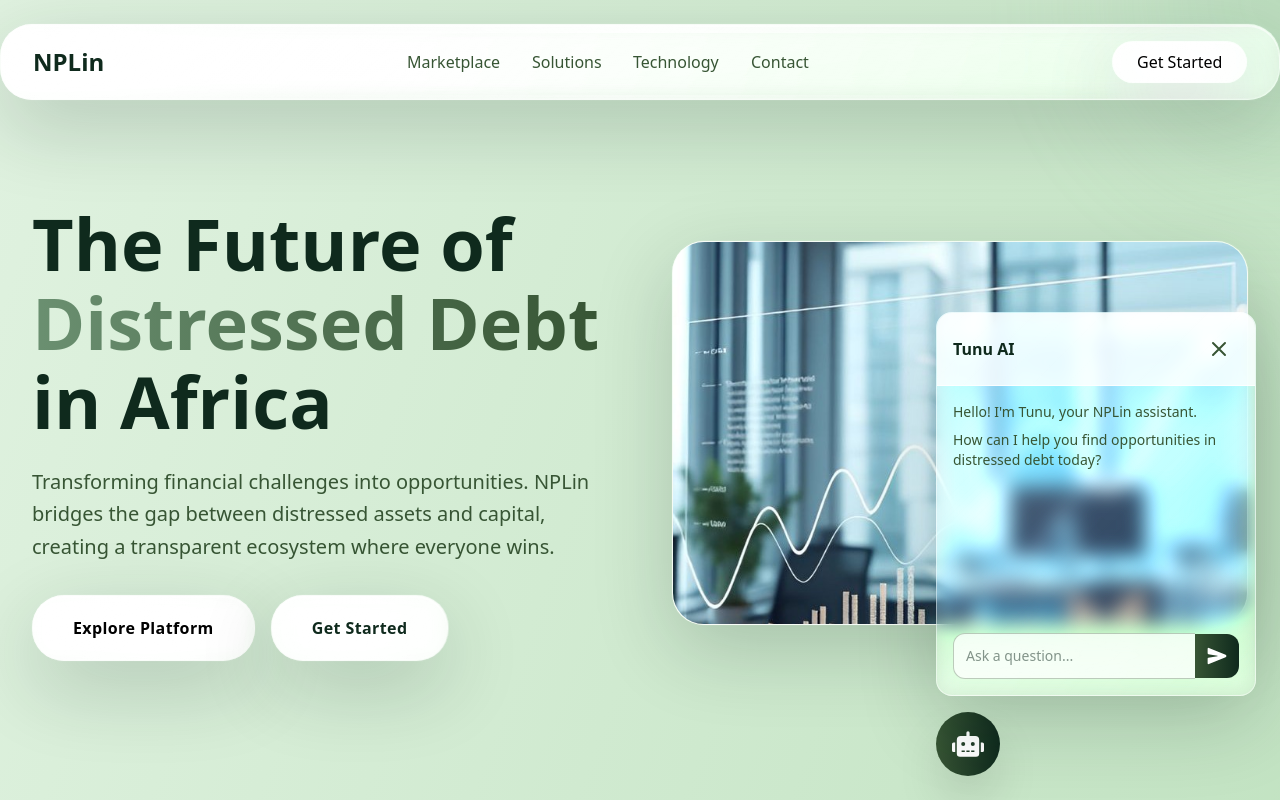
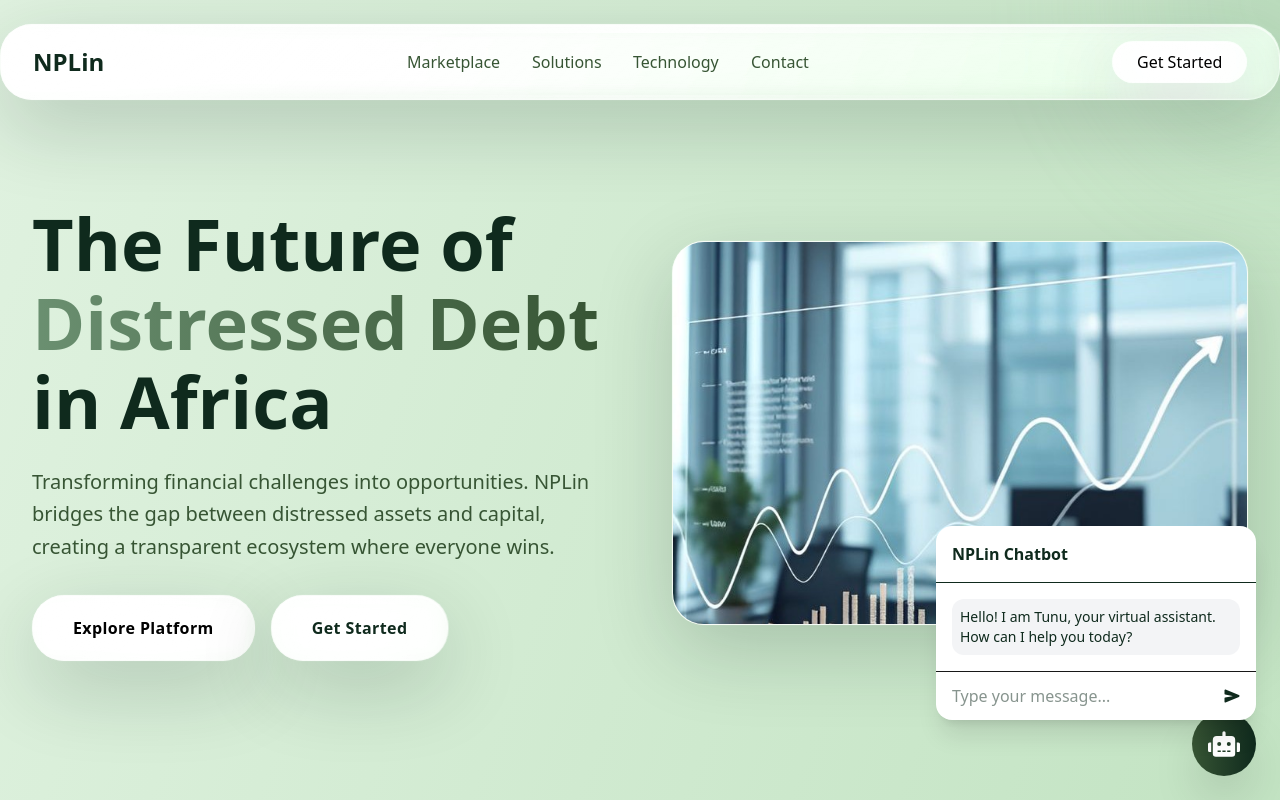
Before and after one commit to AlvinMusonye/npl, a React (Vite) app: page / in a window 1280 px wide. Both pictures are taken after a click on the button 1224 px from the left and 744 px from the top of the page. Shown: the top 800 px of the page. Built offline with nearby package versions, Linux system fonts and the light colour scheme.

Commit message:
FEAT: Chatbot updated

```diff
--- a/src/LandingPage.jsx
+++ b/src/LandingPage.jsx
@@ -10,8 +10,17 @@ export default function NPLinLanding() {
   const [isChatOpen, setIsChatOpen] = useState(false);
   const [isOnline, setIsOnline] = useState(true);
   const [message, setMessage] = useState('');
+  const [messages, setMessages] = useState([
+    { sender: 'bot', text: 'Hello! I am Tunu, your virtual assistant. How can I help you today?' }
+  ]);
+  const [isTyping, setIsTyping] = useState(false);
+
+
+
   const [isHopping, setIsHopping] = useState(false);
   const [activeModal, setActiveModal] = useState(null);
+  const chatContainerRef = useRef(null);
+
 
   // --- Utility Hooks & Logic ---
   // Intersection Observer
@@ -39,6 +48,12 @@ export default function NPLinLanding() {
       if (rafIdRef.current) cancelAnimationFrame(rafIdRef.current);
     };
   }, []);
+  // Auto-scroll chat
+  useEffect(() => {
+    if (chatContainerRef.current) {
+      chatContainerRef.current.scrollTop = chatContainerRef.current.scrollHeight;
+    }
+  }, [messages, isTyping]);
 
   // Function to handle sending the message to the chatbot API
  // Function to handle sending the message to the chatbot API
@@ -46,41 +61,41 @@ export default function NPLinLanding() {
 const sendMessage = async () => {
   if (message.trim() === '') return;
 
-  // FIX: Hardcode the BASE_URL since process.env is causing an error in the browser.
   const baseUrl = import.meta.env.VITE_BASE_URL || 'http://127.0.0.1:8000';
   const apiEndpoint = `${baseUrl}/api/chat/tunu/`;
+
+  // Add the user message to the chat first
+  setMessages(prev => [...prev, { sender: 'user', text: message }]);
+  const userMessage = message; // Save current input before clearing
+  setMessage('');
+  setIsTyping(true);
+
 
   try {
     const response = await fetch(apiEndpoint, {
       method: 'POST',
       headers: { 'Content-Type': 'application/json' },
-        body: JSON.stringify({ message: message })
+      body: JSON.stringify({ message: userMessage }),
     });
 
-      // Ensure we handle non-200 responses
-      if (!response.ok) {
-          throw new Error(`HTTP error! status: ${response.status}`);
-      }
+    if (!response.ok) throw new Error(`HTTP error! status: ${response.status}`);
 
     const data = await response.json();
-      console.log("Chatbot response:", data);
+    console.log('Chatbot response:', data);
 
-      setMessage('');
+    // Append chatbot response to messages
+    setMessages(prev => [...prev, { sender: 'bot', text: data.response }]);
   } catch (error) {
-      console.error("Error sending message:", error);
-      // You might want to update the chat to show an error message to the user
+    console.error('Error sending message:', error);
+    setMessages(prev => [
+      ...prev,
+      { sender: 'bot', text: 'Sorry, something went wrong. Please try again.' },
+    ]);
+  } finally {
+    setIsTyping(false);
+
   }
 };
-  // Hop animation
-  useEffect(() => {
-    const hopInterval = setInterval(() => {
-      setIsHopping(true);
-      setTimeout(() => setIsHopping(false), 600);
-    }, 5000);
-    return () => clearInterval(hopInterval);
-  }, []);
-
-  // --- Component Definitions (Moved inside or defined here for simplicity) ---
 
   const modalData = {
     // ... (modalData content remains the same)
@@ -626,48 +641,48 @@ const sendMessage = async () => {
       <div className="fixed bottom-6 right-6 z-50">
         {/* Chat Widget */}
         {isChatOpen && (
-          <div className="mb-4 w-80 h-96 bg-white/25 backdrop-blur-3xl rounded-2xl border border-white/50 shadow-[0_25px_80px_rgba(15,42,29,0.2)] overflow-hidden"
-            style={{
-              background: 'linear-gradient(135deg, rgba(255,255,255,0.4) 0%, rgba(255,255,255,0.2) 50%, rgba(255,255,255,0.1) 100%)',
-              backdropFilter: 'blur(10px) saturate(180%) brightness(120%) contrast(110%)',
-              WebkitBackdropFilter: 'blur(10px) saturate(180%) brightness(120%) contrast(110%)',
-            }}
+  <div className="fixed bottom-20 right-6 w-80 bg-white rounded-2xl shadow-xl flex flex-col">
+    <div className="p-4 border-b font-bold text-[#0F2A1D]">NPLin Chatbot</div>
+
+    <div ref={chatContainerRef} className="flex-1 overflow-y-auto p-4 space-y-3 h-64">
+      {messages.map((msg, index) => (
+        <div
+          key={index}
+          className={`p-2 rounded-xl text-sm ${
+            msg.sender === 'user'
+              ? 'bg-[#375534] text-white self-end text-right'
+              : 'bg-gray-100 text-[#0F2A1D] self-start text-left'
+          }`}
         >
-            {/* Chat content here */}
-            <div className="p-4 bg-white/80 border-b border-white/80 flex justify-between items-center">
-              <h3 className="font-bold text-[#0F2A1D] font-[var(--font-secondary)]">Tunu AI</h3>
-              <button
-                onClick={() => setIsChatOpen(false)}
-                className="text-[#375534] hover:text-[#0F2A1D] transition-colors p-2"
-              >
-                <svg className="w-6 h-6" fill="none" stroke="currentColor" viewBox="0 0 24 24">
-                  <path strokeLinecap="round" strokeLinejoin="round" strokeWidth={2} d="M6 18L18 6M6 6l12 12" />
-                </svg>
-              </button>
+          {msg.text}
         </div>
-            <div className="p-4 text-[#375534] text-sm overflow-y-auto h-full pb-16">
-              <p className="mb-2">Hello! I'm Tunu, your NPLin assistant.</p>
-              <p className="mb-4">How can I help you find opportunities in distressed debt today?</p>
+      ))}
+            {isTyping && (
+        <div className="p-2 rounded-xl text-sm bg-gray-100 text-[#0F2A1D] self-start text-left">
+          <div className="flex items-center space-x-1">
+            <span className="w-2 h-2 bg-gray-400 rounded-full animate-bounce" style={{ animationDelay: '0.2s' }}></span>
+            <span className="w-2 h-2 bg-gray-400 rounded-full animate-bounce" style={{ animationDelay: '0.4s' }}></span>
+            <span className="w-2 h-2 bg-gray-400 rounded-full animate-bounce" style={{ animationDelay: '0.6s' }}></span>
+          </div>
+        </div>
+      )}
 
-              {/* Message Input with State and Send Function */}
-              <div className="absolute bottom-0 left-0 right-0 p-4">
-                <div className='flex items-center'>
+    </div>
+
+    <div className="flex border-t p-2">
       <input
         type="text"
-                        placeholder="Ask a question..."
         value={message}
         onChange={(e) => setMessage(e.target.value)}
-                        onKeyPress={(e) => e.key === 'Enter' && sendMessage()}
-                        className="flex-grow p-3 rounded-l-xl border border-r-0 border-[#375534]/30 bg-white/70 backdrop-blur-md text-[#0F2A1D] focus:ring-[#375534] focus:border-[#375534] focus:outline-none"
+        placeholder="Type your message..."
+        className="flex-1 px-2 outline-none text-[#0F2A1D]"
       />
       <button
         onClick={sendMessage}
-                        className="p-3 bg-gradient-to-r from-[#375534] to-[#0F2A1D] text-white rounded-r-xl hover:opacity-90 transition-opacity flex-shrink-0"
+        className="p-2 text-[#0F2A1D] hover:text-[#375534]"
       >
-                        <IoSend className='w-5 h-5'/>
+        <IoSend />
       </button>
-                </div>
-              </div>
     </div>
   </div>
 )}
```
Lines whose indentation alone changed are shown as unchanged.
